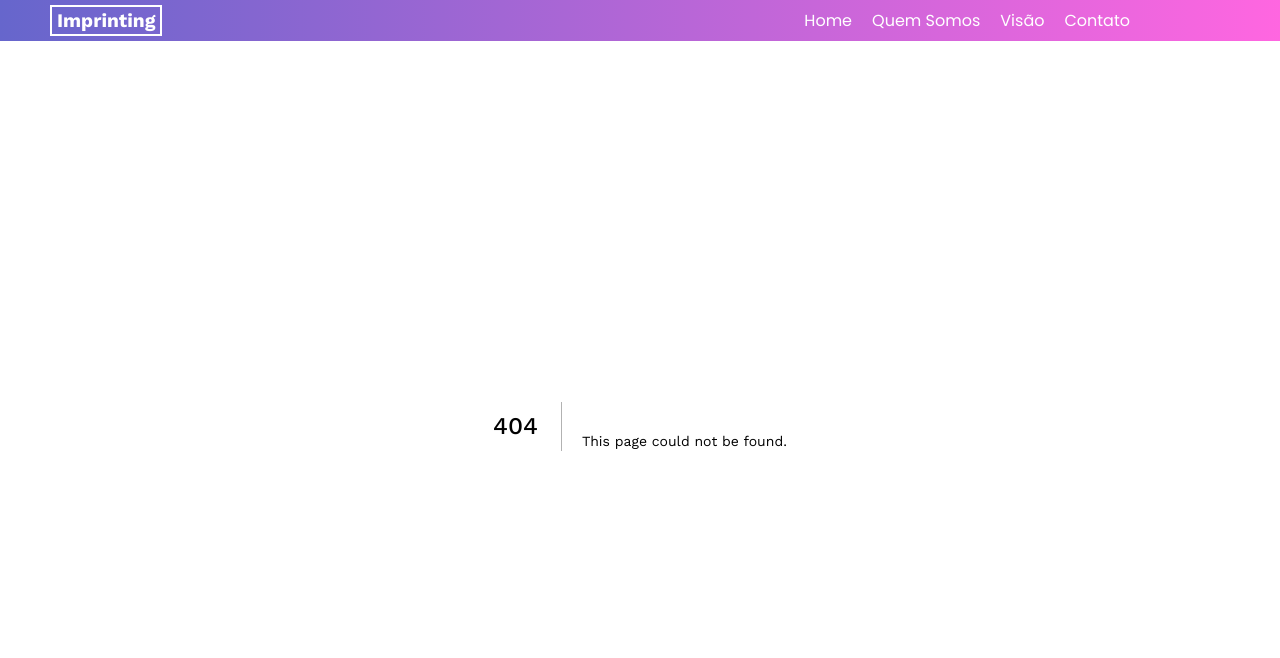
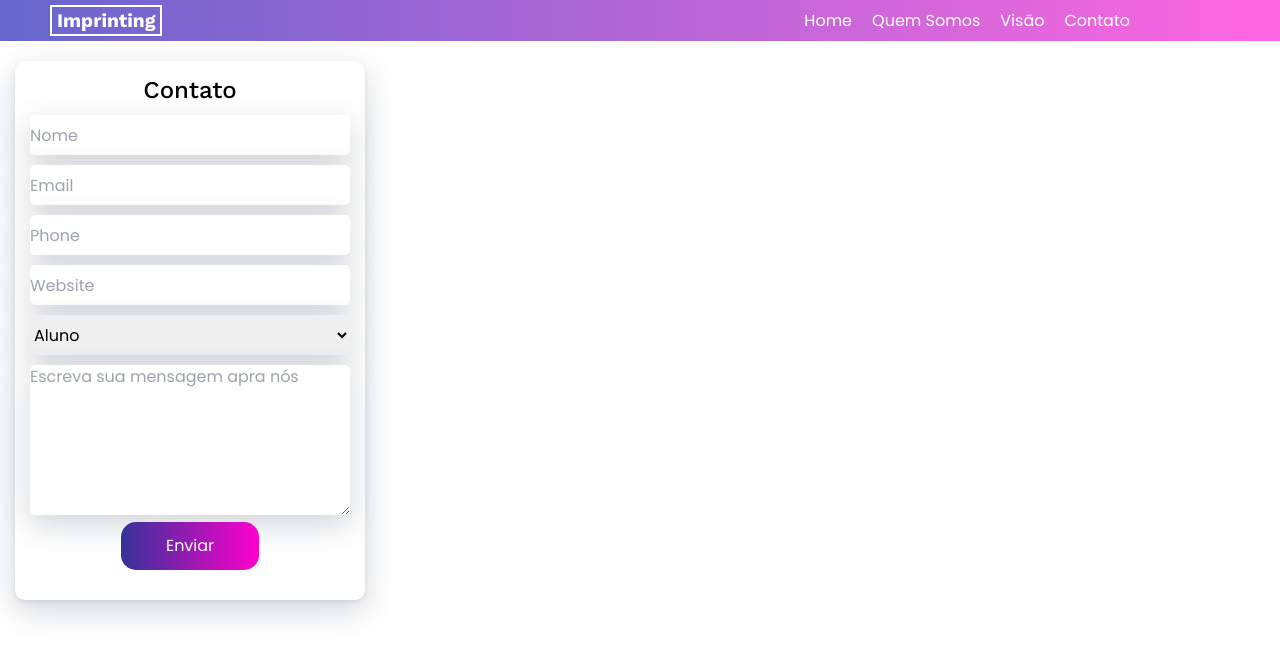
Before and after one commit to RenanFrancaDev/Imprinting_DeepTech, a Next.js app: page /contato in a window 1280 px wide. Before the commit this address had no page. Shown: the top 658 px of the page. Built offline with nearby package versions, Linux system fonts and the light colour scheme.

Commit message:
feat: contact page created

```diff
--- /dev/null
+++ b/src/app/(pages)/contato/page.jsx
@@ -0,0 +1,7 @@
+import FormContact from "@/app/components/form_contato";
+
+const Contact = () => {
+  return <FormContact />;
+};
+
+export default Contact;
```
